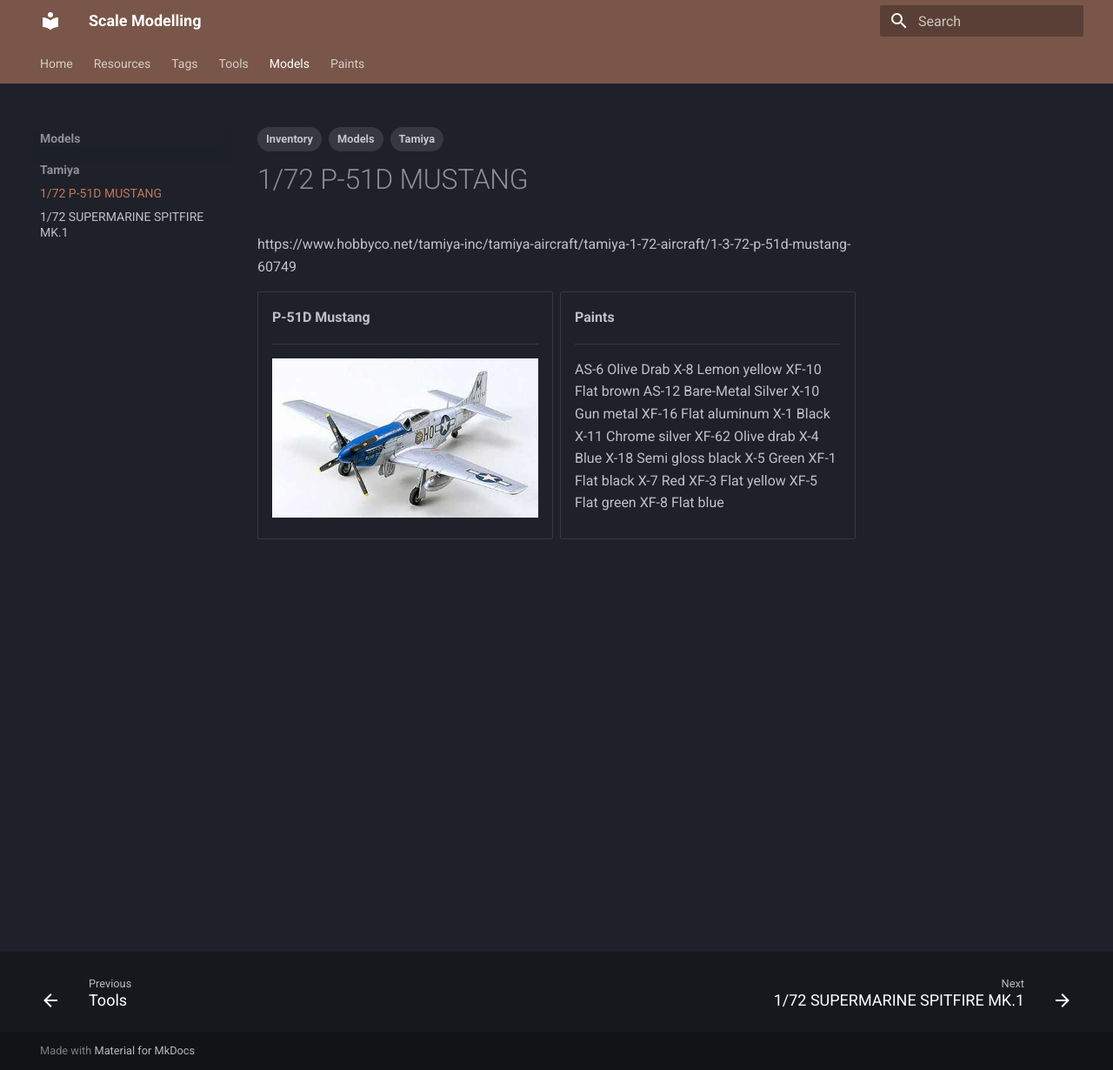
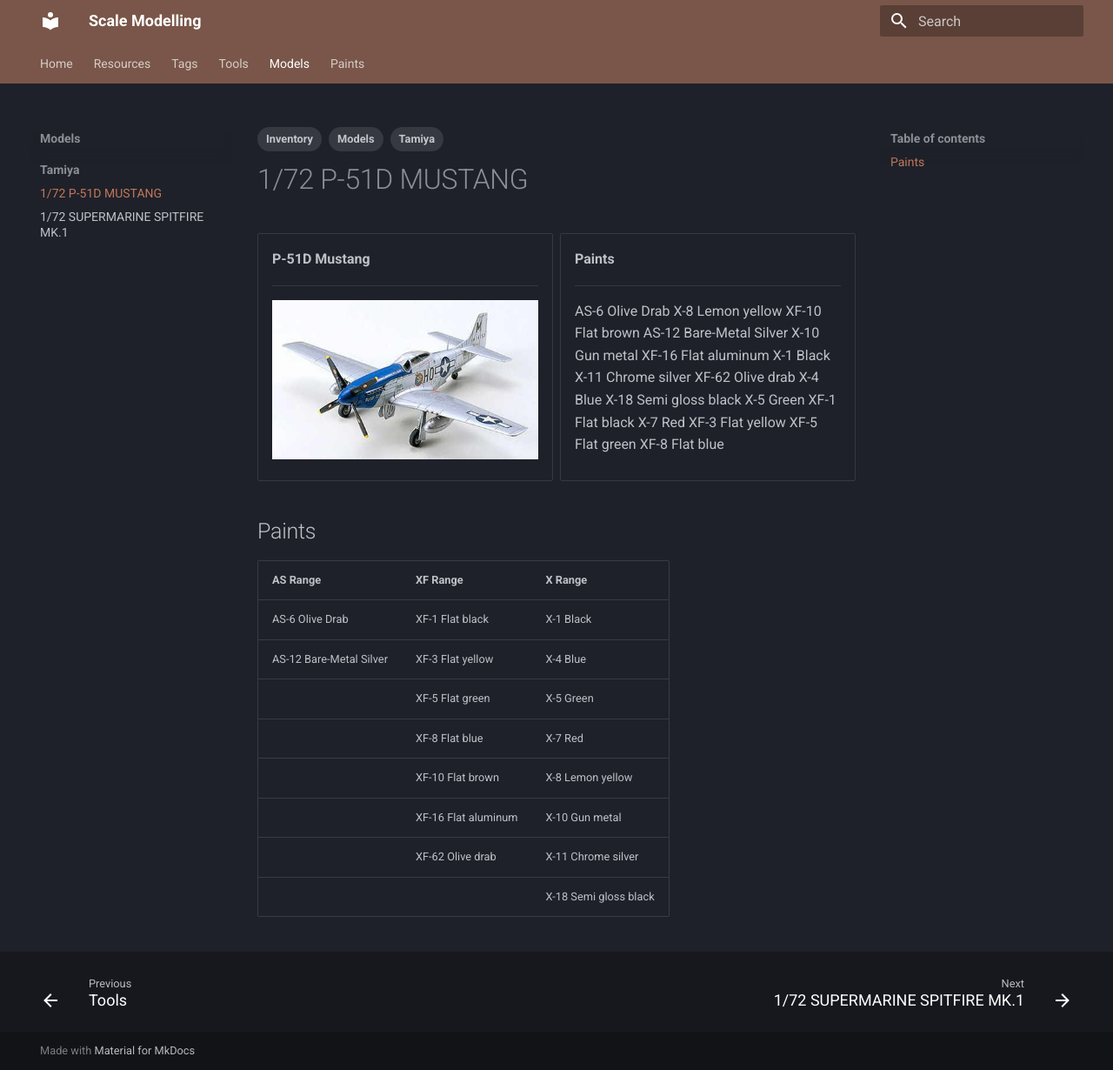
Before and after one commit to dlicudi/scale-modelling, an MkDocs documentation site: the page built from docs/models/tamiya/1-3-72-p-51d-mustang-60749.md, in a window 1280 px wide and 1230 px high. Shown: the whole window at 87% size. Built offline with MkDocs 1.6.1 and Material for MkDocs 9.7.7, drawn with Linux system fonts in a browser that asks for light colours.

Commit message:
Reformatting mustang paints section and fixing home page link

```diff
--- a/docs/models/tamiya/1-3-72-p-51d-mustang-60749.md
+++ b/docs/models/tamiya/1-3-72-p-51d-mustang-60749.md
@@ -6,9 +6,6 @@
 ---
 
 # 1/72 P-51D MUSTANG
-
-https://www.hobbyco.net/tamiya-inc/tamiya-aircraft/tamiya-1-72-aircraft/1-3-72-p-51d-mustang-60749
-
 
 
 
@@ -42,3 +39,17 @@
     XF-8 Flat blue
 
 </div>
+
+## Paints
+
+
+| AS Range              | XF Range               | X Range                |
+|-----------------------|------------------------|------------------------|
+| AS-6 Olive Drab       | XF-1 Flat black        | X-1 Black              |
+| AS-12 Bare-Metal Silver | XF-3 Flat yellow      | X-4 Blue               |
+|                       | XF-5 Flat green        | X-5 Green              |
+|                       | XF-8 Flat blue         | X-7 Red                |
+|                       | XF-10 Flat brown       | X-8 Lemon yellow       |
+|                       | XF-16 Flat aluminum    | X-10 Gun metal         |
+|                       | XF-62 Olive drab       | X-11 Chrome silver     |
+|                       |                        | X-18 Semi gloss black  |
--- a/mkdocs.yml
+++ b/mkdocs.yml
@@ -41,8 +41,6 @@
     - toc.follow
     # - toc.integrate
 
-
-
 markdown_extensions:
   - attr_list
   - md_in_html
```
Also changed, not shown: docs/index.md (+1 -1 lines).
